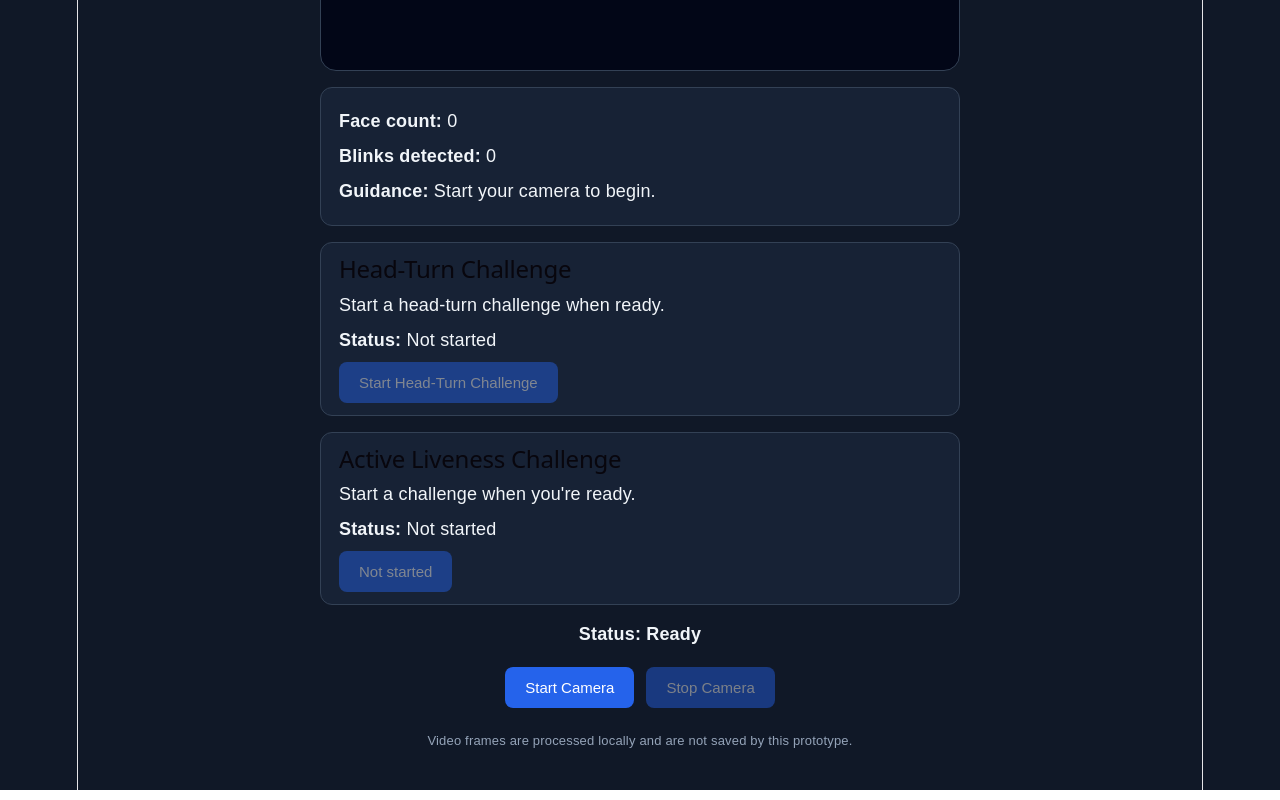
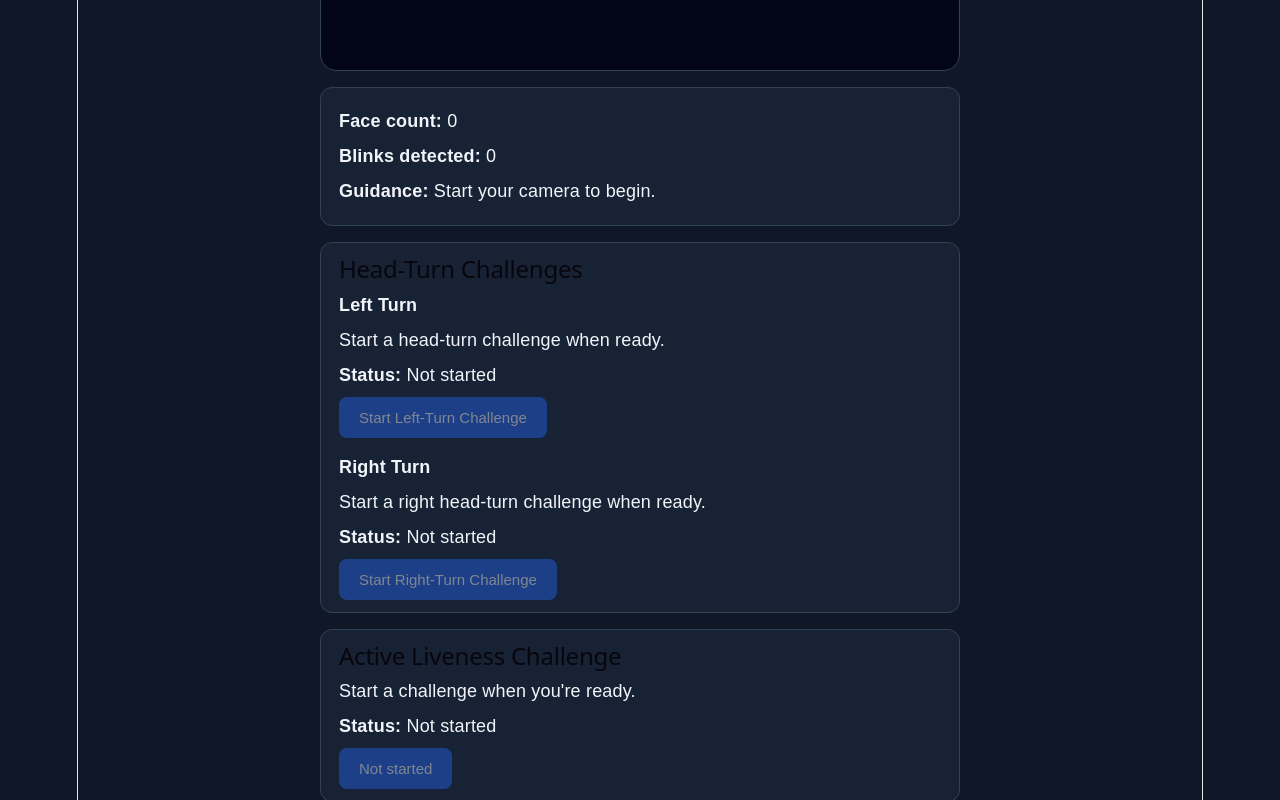
Before and after one commit to anveshap103-tomato/VeriFace, a React (Vite) app in the folder face-liveness-v1/: page / in a window 1280 px wide. Shown: the part 565-1365 px from the top of the page. Built offline with nearby package versions, Linux system fonts and the light colour scheme.

Commit message:
left turn challenge

```diff
--- a/face-liveness-v1/src/App.jsx
+++ b/face-liveness-v1/src/App.jsx
@@ -38,11 +38,18 @@ function App() {
   const [headChallengeMessage, setHeadChallengeMessage] = useState(
     "Start a head-turn challenge when ready."
   );
+  const [rightChallengeStatus, setRightChallengeStatus] = useState("idle");
+  const [rightChallengeMessage, setRightChallengeMessage] = useState(
+    "Start a right head-turn challenge when ready."
+  );
 
 const challengeActiveRef = useRef(false);
 const challengeTimerRef = useRef(null);
 const headChallengeTimerRef = useRef(null);
 const headChallengeStatusRef = useRef("idle");
+const rightChallengeActiveRef = useRef(false);
+const rightChallengeTimerRef = useRef(null);
+const rightChallengeStatusRef = useRef("idle");
 
   function stopCamera() {
     if (animationRef.current !== null) {
@@ -84,6 +91,12 @@ const headChallengeStatusRef = useRef("idle");
     setHeadChallengeMessage("Start a head-turn challenge when ready.");
     clearTimeout(headChallengeTimerRef.current);
     headChallengeTimerRef.current = null;
+    rightChallengeActiveRef.current = false;
+    rightChallengeStatusRef.current = "idle";
+    setRightChallengeStatus("idle");
+    setRightChallengeMessage("Start a right head-turn challenge when ready.");
+    clearTimeout(rightChallengeTimerRef.current);
+    rightChallengeTimerRef.current = null;
   }
 
   async function startCamera() {
@@ -260,6 +273,31 @@ const headChallengeStatusRef = useRef("idle");
     }, 10000);
   }
 
+  function startRightTurnChallenge() {
+    if (!cameraActive || faceCount !== 1) {
+      setRightChallengeMessage(
+        "Start the camera and make sure exactly one face is visible."
+      );
+      return;
+    }
+
+    clearTimeout(rightChallengeTimerRef.current);
+    rightChallengeActiveRef.current = true;
+    rightChallengeStatusRef.current = "active";
+
+    setRightChallengeStatus("active");
+    setRightChallengeMessage("Turn your head to your right.");
+
+    rightChallengeTimerRef.current = setTimeout(() => {
+      if (rightChallengeActiveRef.current) {
+        rightChallengeActiveRef.current = false;
+        rightChallengeStatusRef.current = "failed";
+        setRightChallengeStatus("failed");
+        setRightChallengeMessage("Challenge timed out. Please try again.");
+      }
+    }, 10000);
+  }
+
   function detectFrame() {
     const video = videoRef.current;
     const landmarker = landmarkerRef.current;
@@ -298,18 +336,30 @@ const headChallengeStatusRef = useRef("idle");
             baselineOffsetRef.current = noseOffset;
           }
 
+          // In the mirrored webcam feed: positive relativeOffset = person's left, negative = person's right
           const relativeOffset = noseOffset - baselineOffsetRef.current;
           if (
             headChallengeActiveRef.current &&
             headChallengeStatusRef.current === "active"
           ) {
-            if (relativeOffset < -0.06) {
-              headDirectionRef.current = "left";
+            if (relativeOffset > 0.06) {
               headChallengeActiveRef.current = false;
               headChallengeStatusRef.current = "completed";
               clearTimeout(headChallengeTimerRef.current);
               setHeadChallengeStatus("completed");
               setHeadChallengeMessage("Left turn detected!");
+            }
+          }
+          if (
+            rightChallengeActiveRef.current &&
+            rightChallengeStatusRef.current === "active"
+          ) {
+            if (relativeOffset < -0.06) {
+              rightChallengeActiveRef.current = false;
+              rightChallengeStatusRef.current = "completed";
+              clearTimeout(rightChallengeTimerRef.current);
+              setRightChallengeStatus("completed");
+              setRightChallengeMessage("Right turn detected!");
             }
           }
 
@@ -400,10 +450,10 @@ const headChallengeStatusRef = useRef("idle");
       </section>
 
       <section className="detection-panel">
-        <h2>Head-Turn Challenge</h2>
+        <h2>Head-Turn Challenges</h2>
 
+        <p><strong>Left Turn</strong></p>
         <p>{headChallengeMessage}</p>
-
         <p>
           <strong>Status:</strong>{" "}
           {headChallengeStatus === "idle"
@@ -414,16 +464,40 @@ const headChallengeStatusRef = useRef("idle");
                 ? "Timed Out"
                 : "Completed"}
         </p>
-
         <button
           onClick={startHeadTurnChallenge}
           disabled={!cameraActive || headChallengeStatus === "active"}
         >
           {headChallengeStatus === "idle"
-            ? "Start Head-Turn Challenge"
+            ? "Start Left-Turn Challenge"
             : headChallengeStatus === "active"
               ? "Waiting..."
               : headChallengeStatus === "completed"
+                ? "Completed"
+                : "Try Again"}
+        </button>
+
+        <p style={{ marginTop: "16px" }}><strong>Right Turn</strong></p>
+        <p>{rightChallengeMessage}</p>
+        <p>
+          <strong>Status:</strong>{" "}
+          {rightChallengeStatus === "idle"
+            ? "Not started"
+            : rightChallengeStatus === "active"
+              ? "Waiting for head turn"
+              : rightChallengeStatus === "failed"
+                ? "Timed Out"
+                : "Completed"}
+        </p>
+        <button
+          onClick={startRightTurnChallenge}
+          disabled={!cameraActive || rightChallengeStatus === "active"}
+        >
+          {rightChallengeStatus === "idle"
+            ? "Start Right-Turn Challenge"
+            : rightChallengeStatus === "active"
+              ? "Waiting..."
+              : rightChallengeStatus === "completed"
                 ? "Completed"
                 : "Try Again"}
         </button>
```
